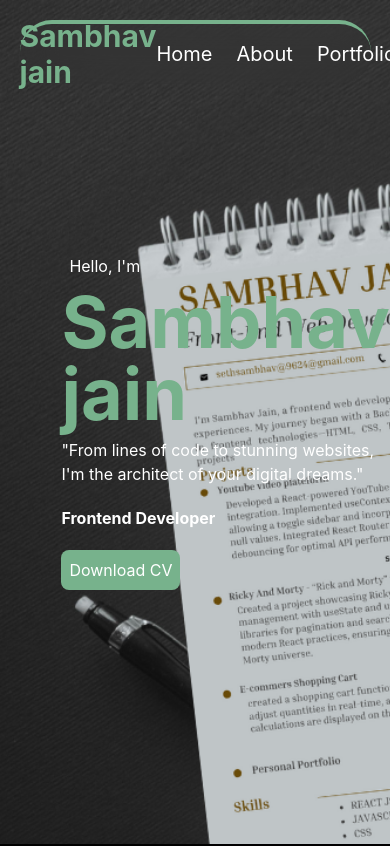
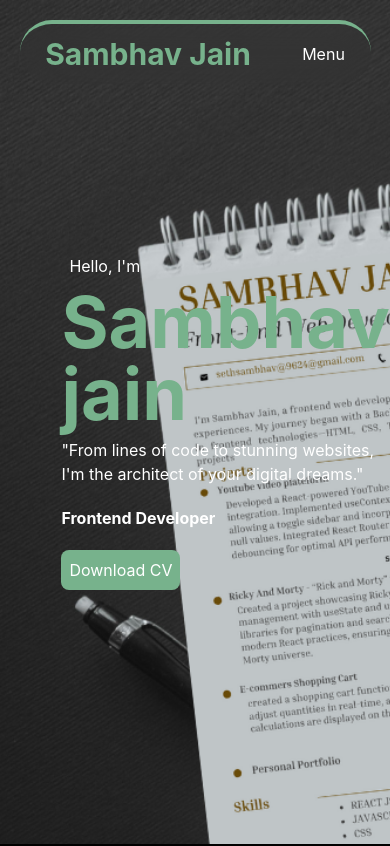
Before and after one commit to Sambhav-10/Sambhav-jain--portfolio-react, a React (Create React App) app: page / in a window 390 px wide. Shown: the top 846 px of the page. Built offline with nearby package versions, Linux system fonts and the light colour scheme.

Commit message:
Update Header.js
responsive header

```diff
--- a/src/Components/Header.js
+++ b/src/Components/Header.js
@@ -1,19 +1,38 @@
-import React from 'react'
+import React, { useState } from 'react';
 
 const Header = () => {
+  const [mobile, setMobile] = useState(false);
+
+  const toggleMobileMenu = () => {
+    setMobile(!mobile);
+  };
+
   return (
-    <div className='flex justify-center fixed w-full mt-5  '>
-      <div className='flex justify-around  h-16 items-center  bg-opacity-20 w-[90%]  backdrop-filter backdrop-blur-lg border-t-4 rounded-full border-[#77b28c]'>
-        <div className='text-3xl font-bold text-[#77b28c]'>Sambhav jain</div>
-        <div className='flex text-white gap-6 list-none text-xl'>
-            <li className='hover:text-[#77b28c] cursor-pointer'>Home</li>
-            <li className='hover:text-[#77b28c] cursor-pointer'>About</li>
-            <li className='hover:text-[#77b28c] cursor-pointer'>Portfolio</li>
-            <li className='hover:text-[#77b28c] cursor-pointer'>Contact</li>
+    <div className='flex justify-center fixed w-full mt-5'>
+      <div className='flex justify-around h-16 items-center bg-opacity-20 w-[90%] backdrop-filter backdrop-blur-lg border-t-4 rounded-full border-[#77b28c]'>
+        <div className='text-3xl font-bold text-[#77b28c]'>Sambhav Jain</div>
+        <div className={`hidden md:flex text-white gap-6 list-none text-xl`}>
+          <li className='hover:text-[#77b28c] cursor-pointer'>Home</li>
+          <li className='hover:text-[#77b28c] cursor-pointer'>About</li>
+          <li className='hover:text-[#77b28c] cursor-pointer'>Portfolio</li>
+          <li className='hover:text-[#77b28c] cursor-pointer'>Contact</li>
+        </div>
+        <div className="md:hidden">
+          <button onClick={toggleMobileMenu} className="text-white">
+            {mobile ? 'Close' : 'Menu'}
+          </button>
         </div>
       </div>
+      {mobile && (
+        <div className='absolute top-14 right-0 w-1/4  md:hidden  bg-opacity-20  backdrop-filter backdrop-blur-lg  text-white gap-6 list-none text-xl md:w-full'>
+          <li className='hover:text-[#77b28c] cursor-pointer'>Home</li>
+          <li className='hover:text-[#77b28c] cursor-pointer'>About</li>
+          <li className='hover:text-[#77b28c] cursor-pointer'>Portfolio</li>
+          <li className='hover:text-[#77b28c] cursor-pointer'>Contact</li>
+        </div>
+      )}
     </div>
-  )
-}
+  );
+};
 
-export default Header
+export default Header;
```
